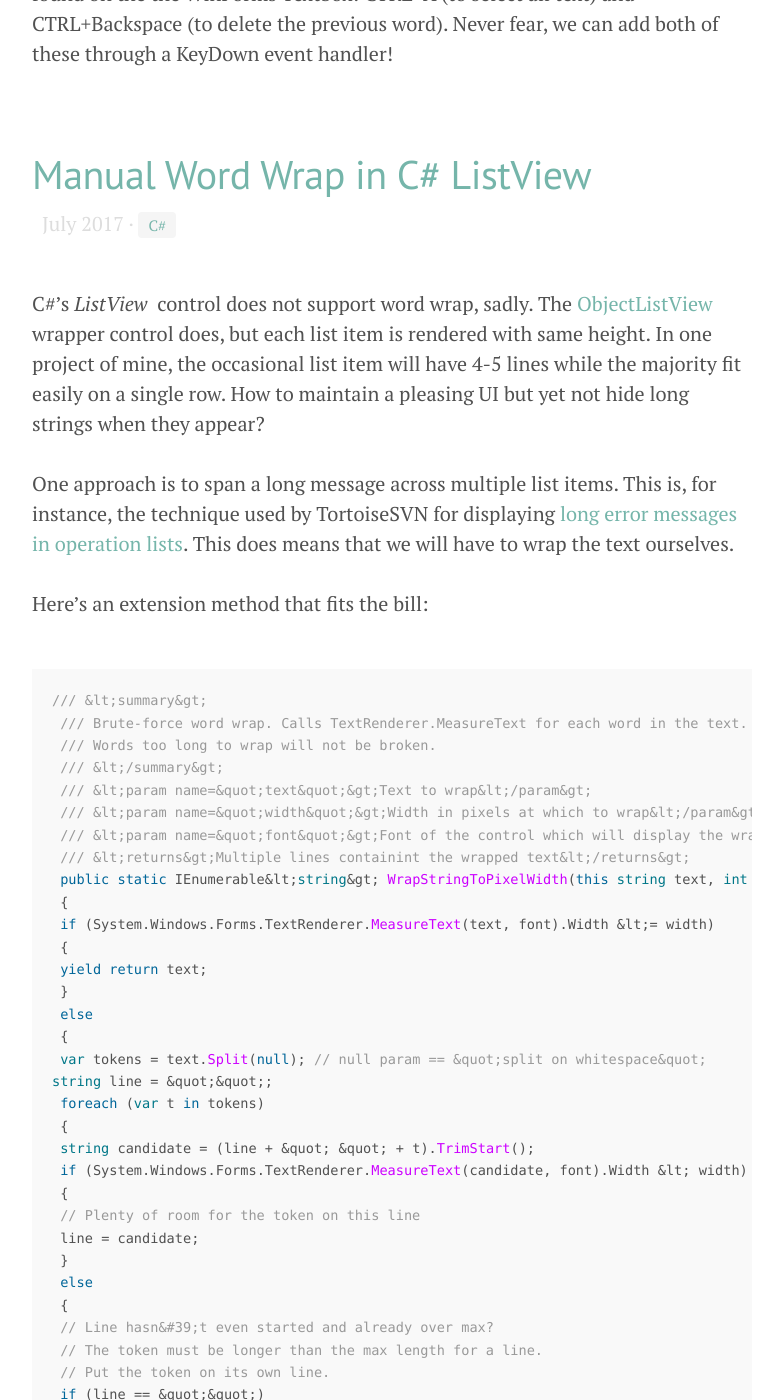
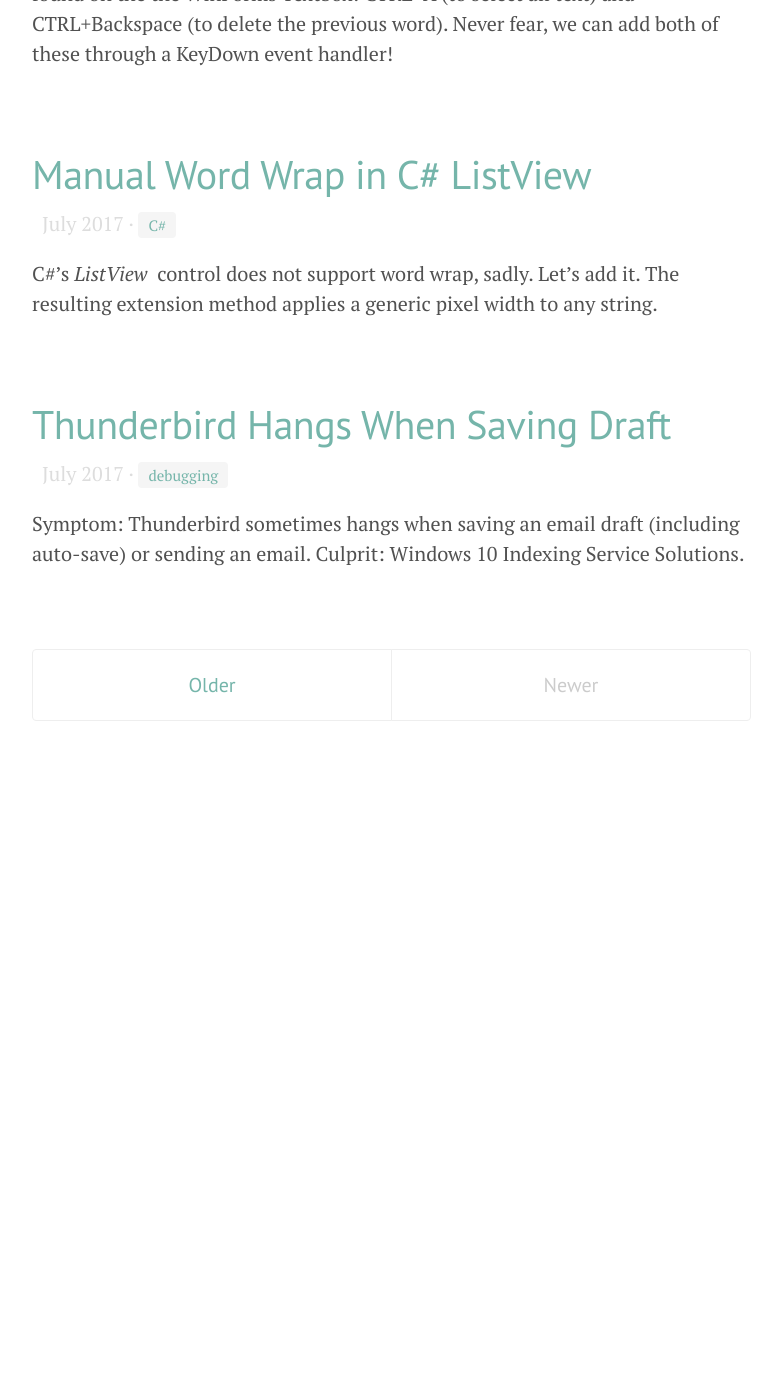
Before and after one commit to MikeTV/PositiveTinker, a Jekyll site: the page built from index.html, in a window 1280 px wide and 1400 px high, scrolled down 893 px. Shown: the whole window, without its empty margins (248-1031 px from the left). Built offline with Jekyll 4.4.1, drawn with Linux system fonts in a browser that asks for light colours; the list of posts is cut into pages by our own code; after the commit the page ends 1674 px from its top, so only the background shows below that; some of the changed text lies outside the part shown.

Commit message:
Changes to 2 notes

```diff
--- a/_posts/2017-07-18-post-4p76yv9bb2lpwcbbhmr8qrzstb5.md
+++ b/_posts/2017-07-18-post-4p76yv9bb2lpwcbbhmr8qrzstb5.md
@@ -1,6 +1,7 @@
 ---
 comments: true
 date: 2017-07-18T22:33:00.0000000-05:00
+description: C#’s *ListView* &nbsp;control does not support word wrap, sadly. Let's add it. The resulting extension method applies a generic pixel width to any string.
 layout: post
 tags:
 - C#
@@ -8,6 +9,7 @@ title: Manual Word Wrap in C# ListView
 permalink: manual-word-wrap-in-c
 date_created: 2017-07-18T22:33:00.0000000-05:00
 ---
+
 
 
 
@@ -21,38 +23,38 @@ One approach is to span a long message across multiple list items. This is, for
 Here’s an extension method that fits the bill:
 &nbsp;
 {% highlight csharp %}
-/// &lt;summary&gt;
+/// <summary>
  /// Brute-force word wrap. Calls TextRenderer.MeasureText for each word in the text.
  /// Words too long to wrap will not be broken.
- /// &lt;/summary&gt;
- /// &lt;param name=&quot;text&quot;&gt;Text to wrap&lt;/param&gt;
- /// &lt;param name=&quot;width&quot;&gt;Width in pixels at which to wrap&lt;/param&gt;
- /// &lt;param name=&quot;font&quot;&gt;Font of the control which will display the wrapped text&lt;/param&gt;
- /// &lt;returns&gt;Multiple lines containint the wrapped text&lt;/returns&gt;
- public static IEnumerable&lt;string&gt; WrapStringToPixelWidth(this string text, int width, System.Drawing.Font font)
+ /// </summary>
+ /// <param name="text">Text to wrap</param>
+ /// <param name="width">Width in pixels at which to wrap</param>
+ /// <param name="font">Font of the control which will display the wrapped text</param>
+ /// <returns>Multiple lines containint the wrapped text</returns>
+ public static IEnumerable<string> WrapStringToPixelWidth(this string text, int width, System.Drawing.Font font)
  {
- if (System.Windows.Forms.TextRenderer.MeasureText(text, font).Width &lt;= width)
+ if (System.Windows.Forms.TextRenderer.MeasureText(text, font).Width <= width)
  {
  yield return text;
  }
  else
  {
- var tokens = text.Split(null); // null param == &quot;split on whitespace&quot;
-string line = &quot;&quot;;
+ var tokens = text.Split(null); // null param == "split on whitespace"
+string line = "";
  foreach (var t in tokens)
  {
- string candidate = (line + &quot; &quot; + t).TrimStart();
- if (System.Windows.Forms.TextRenderer.MeasureText(candidate, font).Width &lt; width)
+ string candidate = (line + " " + t).TrimStart();
+ if (System.Windows.Forms.TextRenderer.MeasureText(candidate, font).Width < width)
  {
  // Plenty of room for the token on this line
  line = candidate;
  }
  else
  {
- // Line hasn&#39;t even started and already over max?
+ // Line hasn't even started and already over max?
  // The token must be longer than the max length for a line.
  // Put the token on its own line.
- if (line == &quot;&quot;)
+ if (line == "")
  {
  yield return t;
  }
@@ -65,7 +67,7 @@ string line = &quot;&quot;;
  }
  }
  }
-if (line != &quot;&quot;)
+if (line != "")
  {
  yield return line;
  }
@@ -81,4 +83,4 @@ Limitations:
 &nbsp;
 
 [1]: http://objectlistview.sourceforge.net/cs/index.html
-[2]: https://duckduckgo.com/?q=tortoisesvn+error&amp;amp;t=hj&amp;amp;iax=images&amp;amp;ia=images
+[2]: https://duckduckgo.com/?q=tortoisesvn+error&amp;t=hj&amp;iax=images&amp;ia=images
```
Also changed, not shown: _posts/2016-07-17-post-d794xlj9x4x6j6rkf494t785ly.md (+1 -1 lines).
